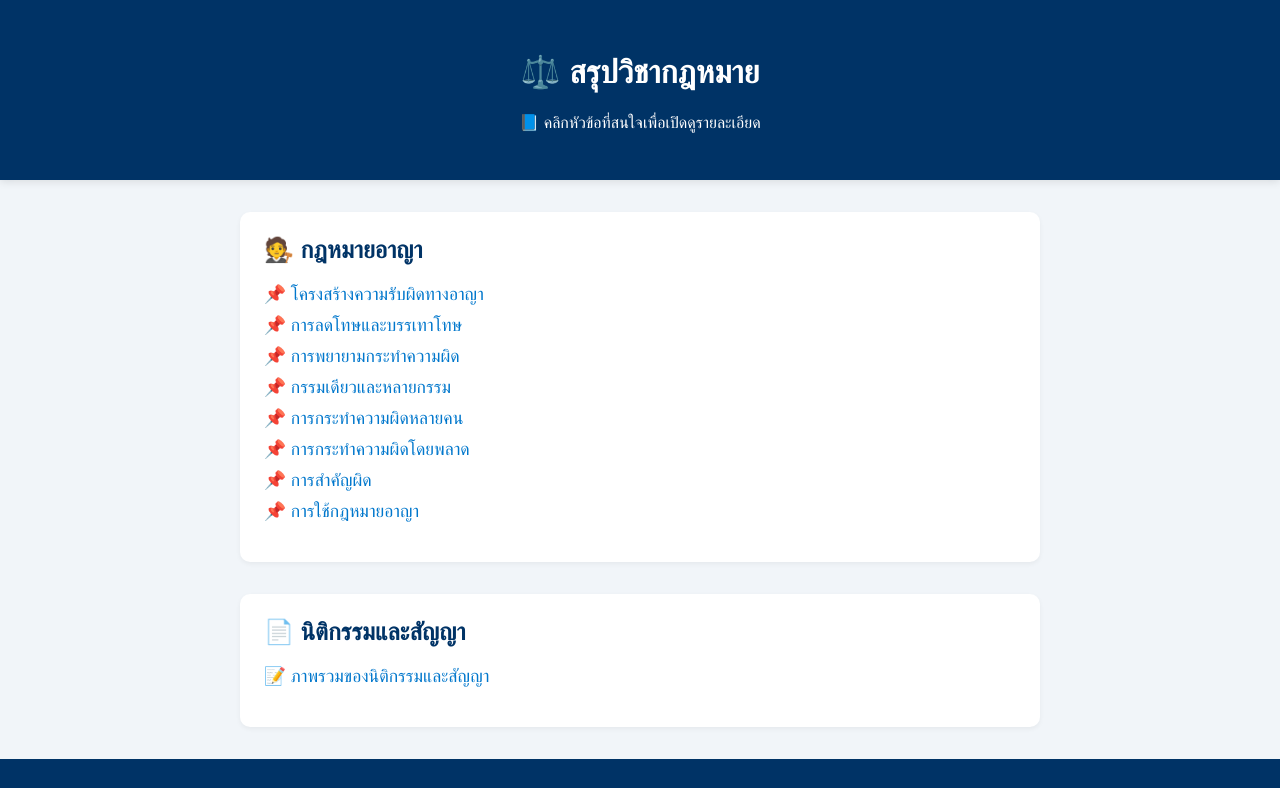
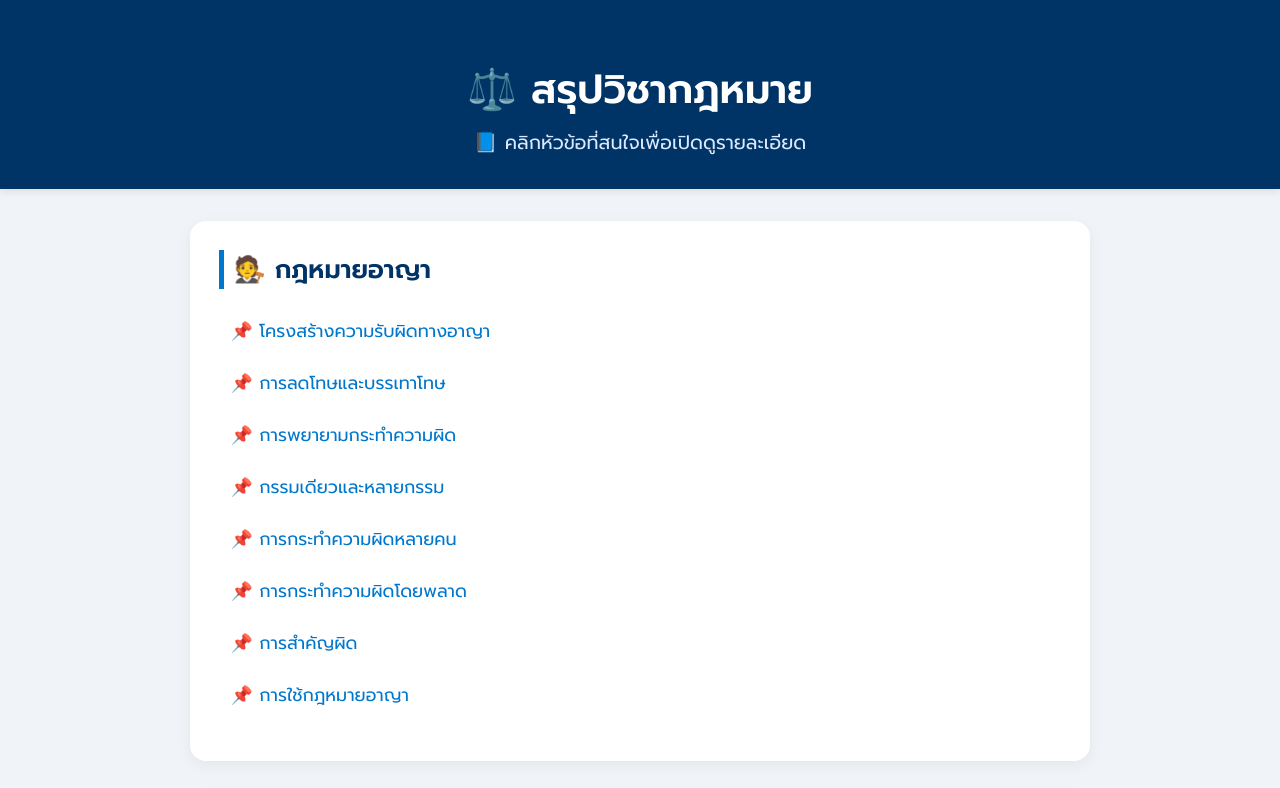
Before and after one commit to Phachana/criminal-law-site, a plain HTML site: page index.html in a window 1280 px wide. Shown: the top 788 px of the page. Drawn offline with Linux system fonts and the light colour scheme.

Commit message:
Update style.css

```diff
--- a/style.css
+++ b/style.css
@@ -1,44 +1,65 @@
 body {
-  font-family: 'Sarabun', sans-serif;
+  font-family: 'Prompt', sans-serif;
   margin: 0;
   padding: 0;
-  background: #f1f5f9;
+  background: #f0f4f8;
   color: #333;
 }
 
 header {
   background-color: #003366;
   color: white;
-  padding: 2rem;
+  padding: 2rem 1rem;
   text-align: center;
-  box-shadow: 0 2px 8px rgba(0,0,0,0.1);
+  box-shadow: 0 2px 8px rgba(0, 0, 0, 0.1);
+}
+
+header h1 {
+  margin-bottom: 0.5rem;
+  font-size: 2.5rem;
+}
+
+header p {
+  margin: 0;
+  font-size: 1.2rem;
+  color: #dbe9ff;
 }
 
 main {
-  max-width: 800px;
+  max-width: 900px;
   margin: 2rem auto;
   padding: 0 1rem;
 }
 
 .category {
+  background: white;
+  border-radius: 16px;
+  padding: 1.8rem;
   margin-bottom: 2rem;
-  background: white;
-  border-radius: 10px;
-  padding: 1.5rem;
-  box-shadow: 0 2px 5px rgba(0,0,0,0.05);
+  box-shadow: 0 4px 15px rgba(0, 0, 0, 0.06);
+  transition: transform 0.2s ease, box-shadow 0.2s ease;
+}
+
+.category:hover {
+  transform: translateY(-4px);
+  box-shadow: 0 6px 20px rgba(0, 0, 0, 0.1);
 }
 
 h2 {
   margin-top: 0;
   color: #003366;
+  font-size: 1.6rem;
+  border-left: 5px solid #0077cc;
+  padding-left: 10px;
 }
 
-ul {
+ul.link-list {
   list-style: none;
   padding-left: 0;
+  margin-top: 1rem;
 }
 
-li {
+ul.link-list li {
   margin: 10px 0;
   font-size: 1.1rem;
 }
@@ -46,16 +67,22 @@ li {
 a {
   color: #0077cc;
   text-decoration: none;
+  padding: 8px 12px;
+  display: inline-block;
+  border-radius: 8px;
+  transition: background 0.2s, color 0.2s;
 }
 
 a:hover {
-  text-decoration: underline;
+  background-color: #e0f0ff;
+  color: #005599;
 }
 
 footer {
   text-align: center;
-  padding: 1rem;
+  padding: 1.5rem 1rem;
   background: #003366;
   color: white;
-  margin-top: 2rem;
+  font-size: 0.95rem;
+  border-top: 2px solid #002244;
 }
```
